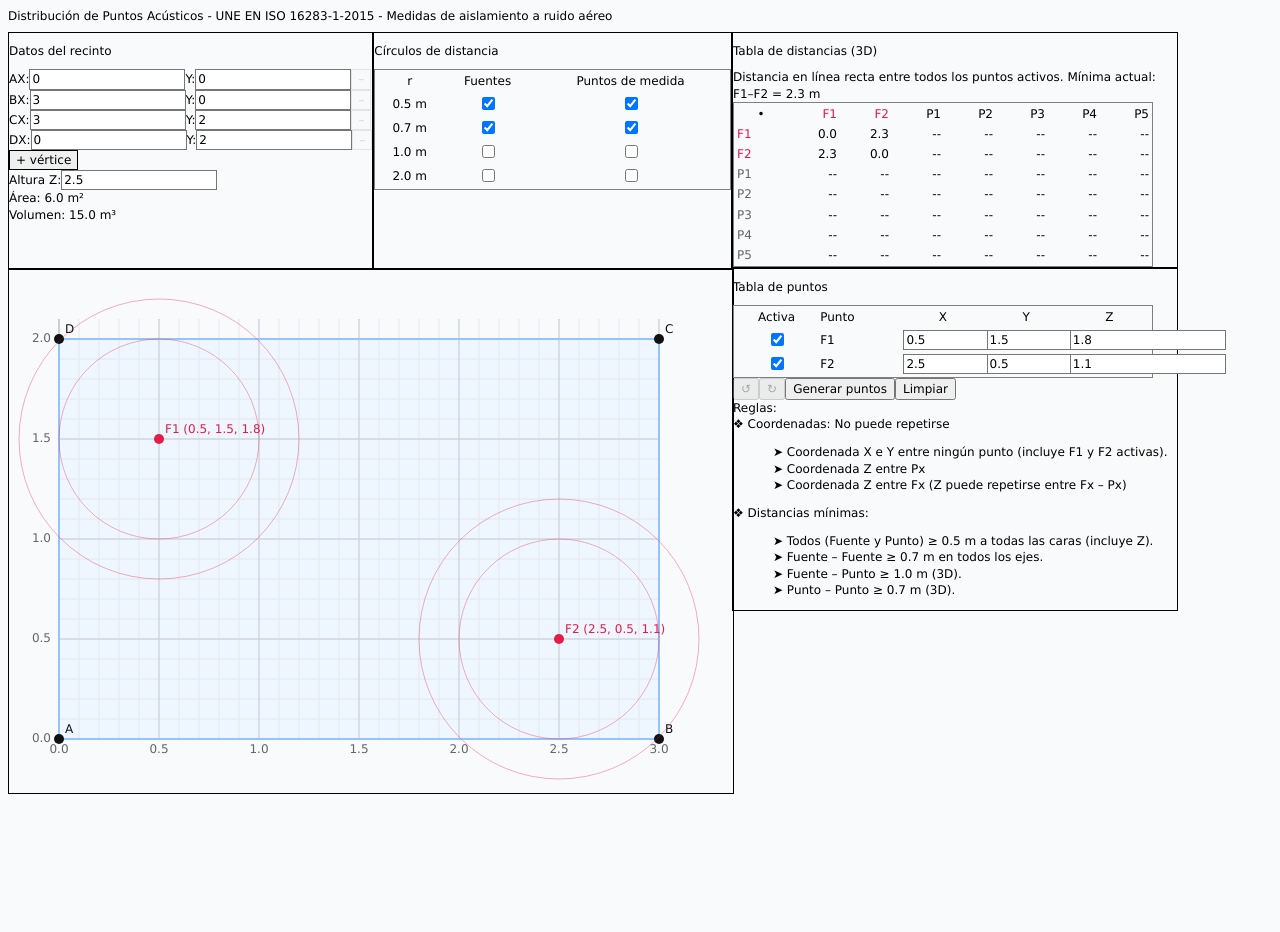
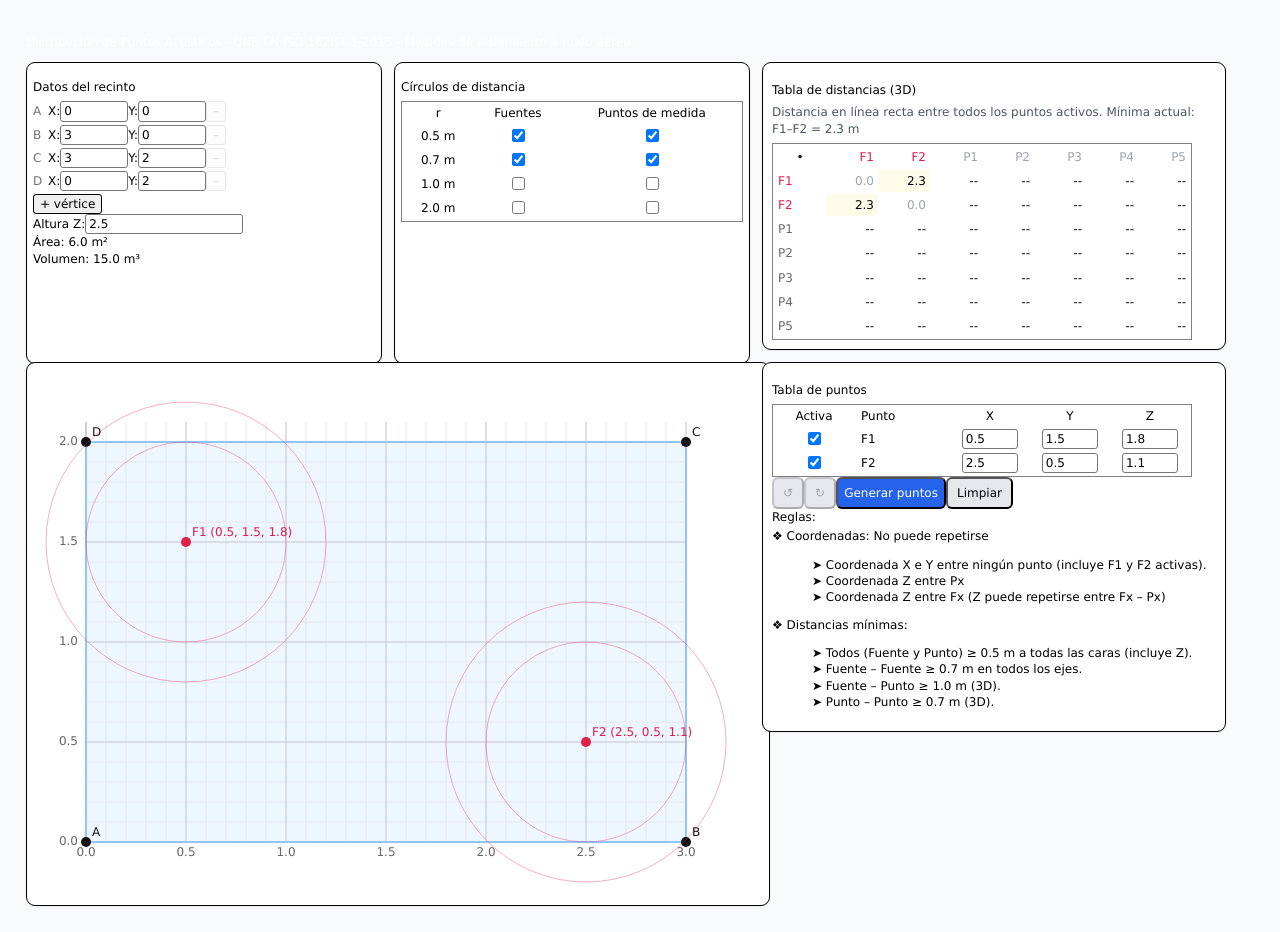
Before and after one commit to ElMo0977/App-puntos-v2-con-Cursor, a React (Vite) app: page / in a window 1280 px wide. Before the commit the page ends 802 px from the top, so only its background shows below. Built offline with nearby package versions, Linux system fonts and the light colour scheme.

Commit message:
page 9 intentando arreglar la parte visual

```diff
--- a/src/index.css
+++ b/src/index.css
@@ -37,3 +37,52 @@
 .text-14 { font-size: 14px !important; }
 
 body { background: #f9fafb; }
+
+/* Utilidades mínimas (fallback) para producción en Pages cuando Tailwind no las emite) */
+/* Espaciados */
+.p-2 { padding: 0.5rem !important; }
+.p-3 { padding: 0.75rem !important; }
+.p-6 { padding: 1.5rem !important; }
+.px-1 { padding-left: 0.25rem !important; padding-right: 0.25rem !important; }
+.px-2 { padding-left: 0.5rem !important; padding-right: 0.5rem !important; }
+.px-3 { padding-left: 0.75rem !important; padding-right: 0.75rem !important; }
+.py-1 { padding-top: 0.25rem !important; padding-bottom: 0.25rem !important; }
+.py-2 { padding-top: 0.5rem !important; padding-bottom: 0.5rem !important; }
+.mb-1 { margin-bottom: 0.25rem !important; }
+.mb-2 { margin-bottom: 0.5rem !important; }
+.gap-4 { gap: 1rem !important; }
+.space-y-4 > * + * { margin-top: 1rem !important; }
+
+/* Anchuras */
+.w-5 { width: 1.25rem !important; }
+.w-16 { width: 4rem !important; }
+.w-20 { width: 5rem !important; }
+
+/* Bordes y radios */
+.rounded { border-radius: 0.25rem !important; }
+.rounded-lg { border-radius: 0.5rem !important; }
+.rounded-xl { border-radius: 0.75rem !important; }
+
+/* Sombras */
+.shadow { box-shadow: 0 1px 2px 0 rgba(0,0,0,0.08), 0 1px 1px -1px rgba(0,0,0,0.06) !important; }
+
+/* Colores de fondo */
+.bg-white { background-color: #ffffff !important; }
+.bg-gray-200 { background-color: #e5e7eb !important; }
+.bg-gray-300 { background-color: #d1d5db !important; }
+.bg-blue-600 { background-color: #2563eb !important; }
+.bg-yellow-50 { background-color: #fefce8 !important; }
+.bg-rose-50 { background-color: #fff1f2 !important; }
+.bg-red-50 { background-color: #fef2f2 !important; }
+.hover\:bg-gray-300:hover { background-color: #d1d5db !important; }
+.hover\:bg-blue-700:hover { background-color: #1d4ed8 !important; }
+
+/* Colores de texto y pesos */
+.text-white { color: #ffffff !important; }
+.text-gray-400 { color: #9ca3af !important; }
+.text-gray-500 { color: #6b7280 !important; }
+.text-gray-600 { color: #4b5563 !important; }
+.text-gray-900 { color: #111827 !important; }
+.text-rose-700 { color: #be123c !important; }
+.font-medium { font-weight: 500 !important; }
+.font-semibold { font-weight: 600 !important; }
```
